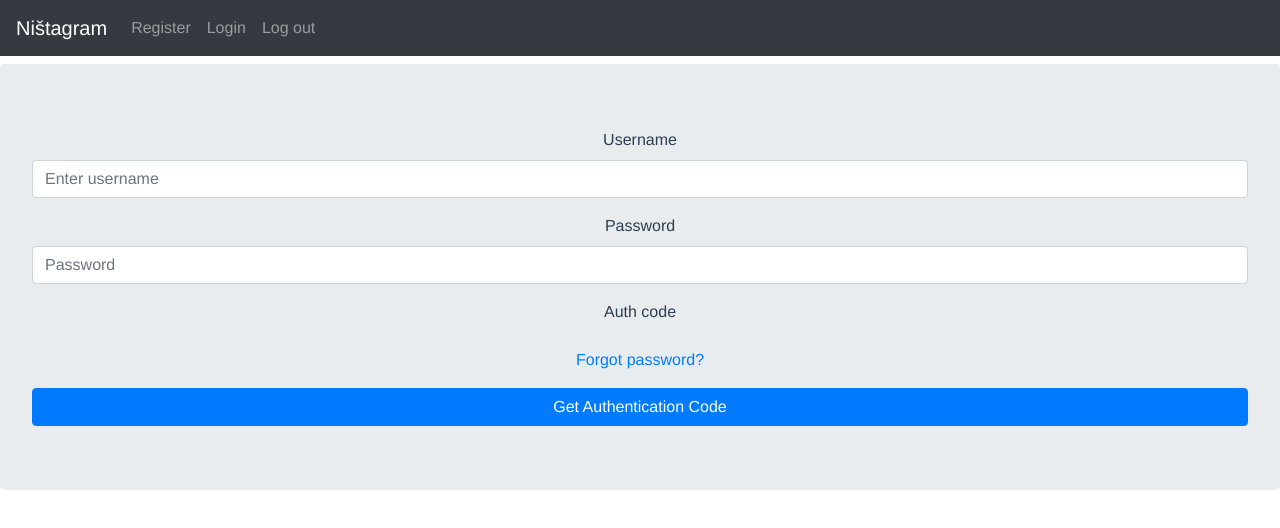
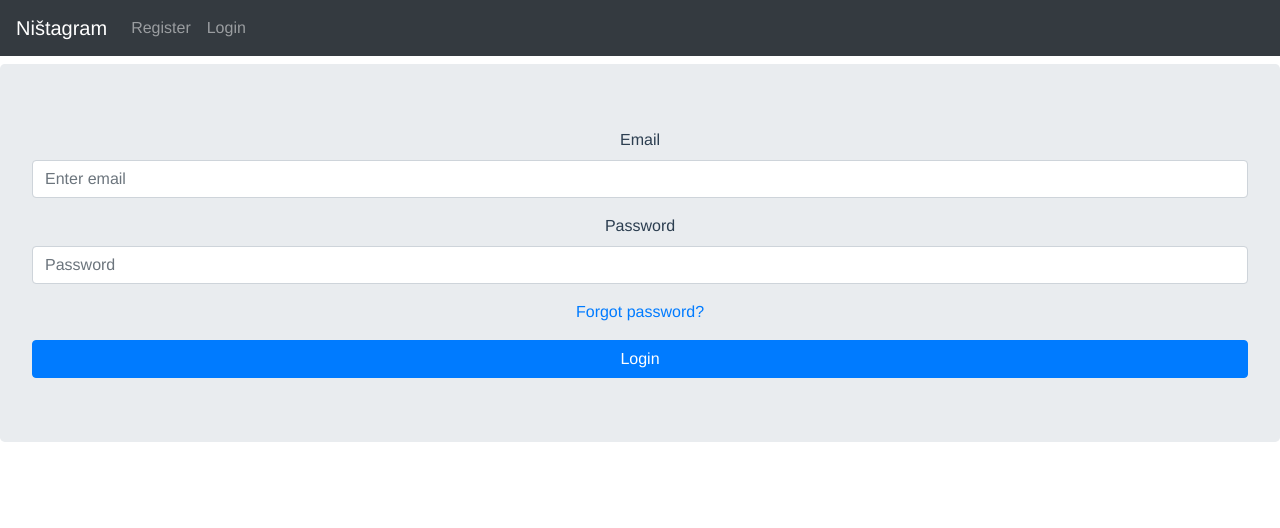
Before and after one commit to XWS-Security/agent-front, a Vue app: page /login in a window 1280 px wide. Shown: the top 528 px of the page. Built offline with nearby package versions, Linux system fonts and the light colour scheme.

Commit message:
Agent is able to register and login.

```diff
--- a/src/App.vue
+++ b/src/App.vue
@@ -2,9 +2,9 @@
   <div id="app">
     <NavBar>
       <NavGroup side='mr-auto'>
-        <RegistrationLink></RegistrationLink>
-        <LoginLink></LoginLink>
-        <LogOutLink></LogOutLink>
+        <RegistrationLink v-if="user == null"></RegistrationLink>
+        <LoginLink v-if="user == null"></LoginLink>
+        <LogOutLink v-if="user !== null"></LogOutLink>
       </NavGroup>
     </NavBar>
     <h3>{{ user }}</h3>
--- a/src/components/User/Login/Login.vue
+++ b/src/components/User/Login/Login.vue
@@ -2,28 +2,20 @@
   <div>
     <b-jumbotron>
       <div class="form-group">
-        <label for="usernameInput">Username</label>
-        <input type="text" class="form-control" id="usernameInput" placeholder="Enter username" v-model="username">
+        <label for="usernameInput">Email</label>
+        <input type="text" class="form-control" id="usernameInput" placeholder="Enter email" v-model="email">
       </div>
       <div class="form-group">
         <label for="passwordInput">Password</label>
         <input type="password" class="form-control" id="passwordInput" placeholder="Password" v-model="password">
       </div>
-      <div class="form-group">
-        <label for="twoFactorAuthSecret">Auth code</label>
-        <input type="text" class="form-control" id="twoFactorAuthSecret" placeholder="TwoFactorAuthSecret"
-               v-model="secret">
-      </div>
-      <div class="form-group" v-if="!AreInputsValid || !IsUsernameValid">
+      <div class="form-group" v-if="!AreInputsValid || !IsEmailValid">
         <p>{{ errorMessage }}</p>
       </div>
       <div class="form-group">
         <a class="btn-link" v-on:click="onResetPassword()">Forgot password?</a>
       </div>
       <button type="submit" class="btn btn-primary btn-block" id="loginButton" v-on:click="onSubmit()">Login</button>
-      <button type="submit" class="btn btn-primary btn-block" v-on:click="getTwoFactorAuthSecret">Get Authentication
-        Code
-      </button>
     </b-jumbotron>
   </div>
 </template>
@@ -33,7 +25,7 @@ export default {
   name: "Login",
   data: function () {
     return {
-      username: null,
+      email: null,
       password: null,
       secret: null,
       errorMessage: ''
@@ -41,37 +33,9 @@ export default {
   },
 
   mounted() {
-    const loginButton = document.getElementById("loginButton");
-    const twoFactorAuthSecret = document.getElementById("twoFactorAuthSecret");
-    loginButton.style.display = "none";
-    twoFactorAuthSecret.style.display = "none";
   },
 
   methods: {
-
-    getTwoFactorAuthSecret() {
-      if (!this.AreInputsValid) {
-        this.errorMessage = 'All fields must be filled!';
-        return;
-      }
-      this.errorMessage = '';
-
-      let user = {username: this.username, password: this.password}
-      this.$http
-          .post(process.env.VUE_APP_BACKEND_URL + 'login/twoFactorAuth', user)
-          .then(response => {
-            response.data
-            const loginButton = document.getElementById("loginButton");
-            const twoFactorAuthSecret = document.getElementById("twoFactorAuthSecret");
-            loginButton.style.display = "block";
-            twoFactorAuthSecret.style.display = "block";
-            alert("Code was sent to email!")
-          }).catch(err => {
-        console.log(err)
-        alert("Something went wrong!")
-      });
-    },
-
     onSubmit() {
       if (!this.AreInputsValid) {
         this.errorMessage = 'All fields must be filled!';
@@ -80,7 +44,7 @@ export default {
       let store = this.$store;
       this.errorMessage = '';
 
-      let user = {username: this.username, password: this.password, twoFactorAuthenticationSecret: this.secret}
+      let user = {email: this.email, password: this.password}
       this.$http
           .post(process.env.VUE_APP_BACKEND_URL + 'login/', user)
           .then(response => {
@@ -88,7 +52,7 @@ export default {
             this.dispatch(response.data.userType);
           }).catch(err => {
         console.log(err)
-        alert("Login failed! If you entered secret more than 3 times please generate it again.")
+        alert("Login failed!")
       });
     },
 
@@ -103,20 +67,20 @@ export default {
       }
     },
     onResetPassword() {
-      if (!this.IsUsernameValid) {
-        this.errorMessage = 'Username cannot be empty!';
+      if (!this.IsEmailValid) {
+        this.errorMessage = 'Email cannot be empty!';
         return;
       }
       this.errorMessage = '';
-      this.$router.push('passwordReset/' + this.username)
+      this.$router.push('passwordReset/' + this.email)
     }
   },
   computed: {
     AreInputsValid() {
-      return this.username !== null && this.password !== null && this.username !== '' && this.password !== '';
+      return this.email !== null && this.password !== null && this.email !== '' && this.password !== '';
     },
-    IsUsernameValid() {
-      return this.username !== null && this.username !== '';
+    IsEmailValid() {
+      return this.email !== null && this.email !== '';
     }
   }
 }
--- a/src/components/User/Registration/Registration.vue
+++ b/src/components/User/Registration/Registration.vue
@@ -38,27 +38,6 @@
         <label for="female">Female</label>
         <br>
       </div>
-      <div class="form-group">
-        <label for="phoneNumberInput">Phone number</label>
-        <input type="text" class="form-control" id="phoneNumberInput" placeholder="Enter phone number"
-               v-model="phoneNumber">
-      </div>
-      <div class="form-group">
-        <label for="dateOfBirth">Date of birth</label>
-        <input type="date" v-model="dateOfBirth" class="form-control" id="DateOfBirth">
-      </div>
-      <div class="form-group">
-        <label for="about">About</label>
-        <textarea type="text" v-model="about" class="form-control" id="About"/>
-      </div>
-      <div>
-        <input type="radio" id="private" value="true" v-model="profilePrivate">
-        <label for="private">Private</label>
-        <br>
-        <input type="radio" id="public" value="false" v-model="profilePrivate">
-        <label for="public">Public</label>
-        <br>
-      </div>
       <button type="submit" class="btn btn-primary btn-block" v-on:click="onSubmit()">Submit</button>
     </b-jumbotron>
   </div>
@@ -76,11 +55,7 @@ export default {
       name: null,
       surname: null,
       username: null,
-      gender: "Male",
-      dateOfBirth: new Date(),
-      phoneNumber: null,
-      about: null,
-      profilePrivate: true
+      gender: "Male"
     }
   },
   methods: {
@@ -109,13 +84,9 @@ export default {
         password: this.password,
         repeatedPassword: this.passwordVerification,
         name: this.name,
-        surname: this.surname,
-        dateOfBirth: this.dateOfBirth,
-        phoneNumber: this.phoneNumber,
-        about: this.about,
-        gender: this.gender,
-        profilePrivate: this.profilePrivate
+        surname: this.surname
       }
+
       this.$http
           .post(process.env.VUE_APP_BACKEND_URL + 'register/', user)
           .then(response => {
@@ -129,7 +100,7 @@ export default {
   computed: {
     AreInputsValid() {
       return this.email !== '' && this.password !== '' && this.name !== '' && this.surname !== '' && this.passwordVerification !== '' && this.password === this.passwordVerification
-          && this.username !== '' && this.dateOfBirth !== null && this.gender !== '';
+          && this.username !== '' && this.gender !== '';
     },
     IsPasswordSafe() {
       if (this.password === null) return false;
```
Also changed, not shown: src/main.js (+7 -1 lines), 2 other files (tests, documents, lock files or other folders).
